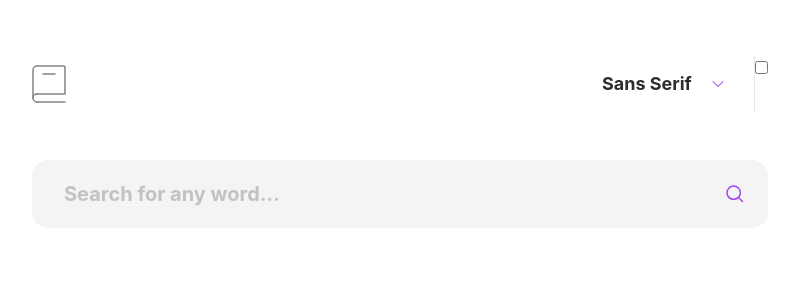
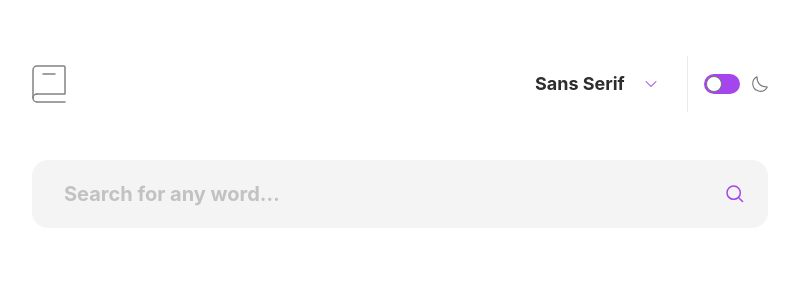
Before and after one commit to crockalet/dictionary-web-app, a React (Vite) app in the folder react-app/: page / in a window 1280 px wide. Shown: the top 300 px of the page, without its empty margins (240-1039 px from the left). Built offline with nearby package versions, Linux system fonts and the light colour scheme; a web font is replaced by a local one.

Commit message:
feat: dark mode switch

```diff
--- a/react-app/package.json
+++ b/react-app/package.json
@@ -27,8 +27,9 @@
     "@types/react": "^18.0.27",
     "@types/react-dom": "^18.0.10",
     "@vitejs/plugin-react-swc": "^3.0.0",
-    "prettier": "^2.8.4",
+    "prettier": "^3.3.3",
     "prettier-plugin-organize-imports": "^3.2.2",
+    "prettier-plugin-tailwindcss": "^0.6.8",
     "tailwindcss": "^3.2.4",
     "typescript": "^4.9.3",
     "vite": "^4.1.0",
--- a/react-app/src/components/DarkModeSwitch.tsx
+++ b/react-app/src/components/DarkModeSwitch.tsx
@@ -1,16 +1,23 @@
-import React from "react";
 import { useDarkMode } from "../contexts/DarkModeContext";
 
 export const DarkModeSwitch = () => {
   const { isDark, changeDarkMode } = useDarkMode();
   return (
-    <label>
+    <label className="relative inline-flex items-center cursor-pointer ml-4">
       <input
         type="checkbox"
         checked={isDark}
         onChange={(e) => changeDarkMode(e.target.checked)}
+        className="sr-only peer"
       />
-      <span></span>
+      <div className="relative w-9 h-5 bg-primary peer-focus:outline-none rounded-full peer peer-checked:after:translate-x-full rtl:peer-checked:after:-translate-x-full peer-checked:after:border-white after:content-[''] after:absolute after:top-[2px] after:left-[2px] after:bg-white after:border-gray-300 after:border after:rounded-full after:h-4 after:w-4 after:transition-all dark:border-gray-600 peer-checked:bg-blue-600 ap"></div>
+      <span className="ml-3">
+        <svg className="text-gray-300 dark:text-primary w-4 h-4" xmlns="http://www.w3.org/2000/svg" viewBox="0 0 22 22">
+          <path fill="none" stroke="currentColor" stroke-linecap="round"
+            stroke-linejoin="round" stroke-width="1.5"
+            d="M1 10.449a10.544 10.544 0 0 0 19.993 4.686C11.544 15.135 6.858 10.448 6.858 1A10.545 10.545 0 0 0 1 10.449Z" />
+        </svg>
+      </span>
     </label>
   );
 };
--- a/react-app/src/components/Word/Meaning.tsx
+++ b/react-app/src/components/Word/Meaning.tsx
@@ -42,7 +42,7 @@ export const Meaning: React.FC<MeaningProps> = ({
             Synonyms
             <span className="font-bold text-primary ml-5">
               {synonyms.map((synonym, index) => (
-                <a key={index} onClick={changeQuery(synonym)} className="mx-1">
+                <a key={index} onClick={changeQuery(synonym)} className="mx-1 cursor-pointer underline-offset-4 hover:underline">
                   {synonym}
                 </a>
               ))}
--- a/react-app/src/components/Word/Word.tsx
+++ b/react-app/src/components/Word/Word.tsx
@@ -34,6 +34,8 @@ export const Word: React.FC<WordProps> = ({ word, ...rest }) => {
       ))}
 
       <hr className="my-8 h-px color-gray-200 dark:color-gray-400" />
+
+
     </div>
   );
 };
--- a/react-app/src/modules/api/interfaces/DictionaryDto.ts
+++ b/react-app/src/modules/api/interfaces/DictionaryDto.ts
@@ -7,4 +7,5 @@ export interface DictionaryDto {
   phonetics?: Phonetic[];
   origin: string;
   meanings: Meaning[];
+  sourceUrls: string[];
 }
```
Also changed, not shown: react-app/.prettierrc.cjs, react-app/public/images/icon-moon.svg, 1 other file (tests, documents, lock files or other folders).
